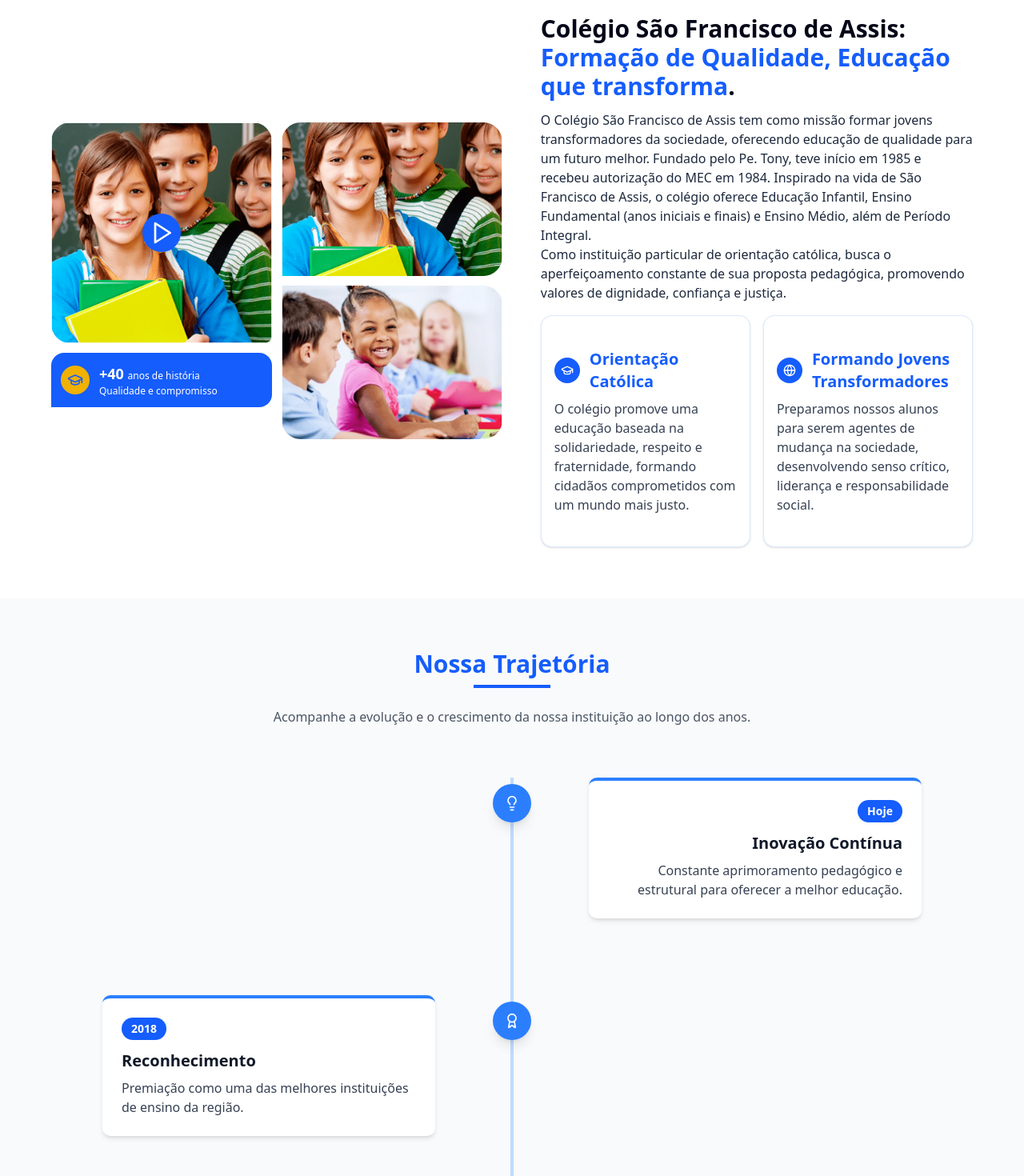
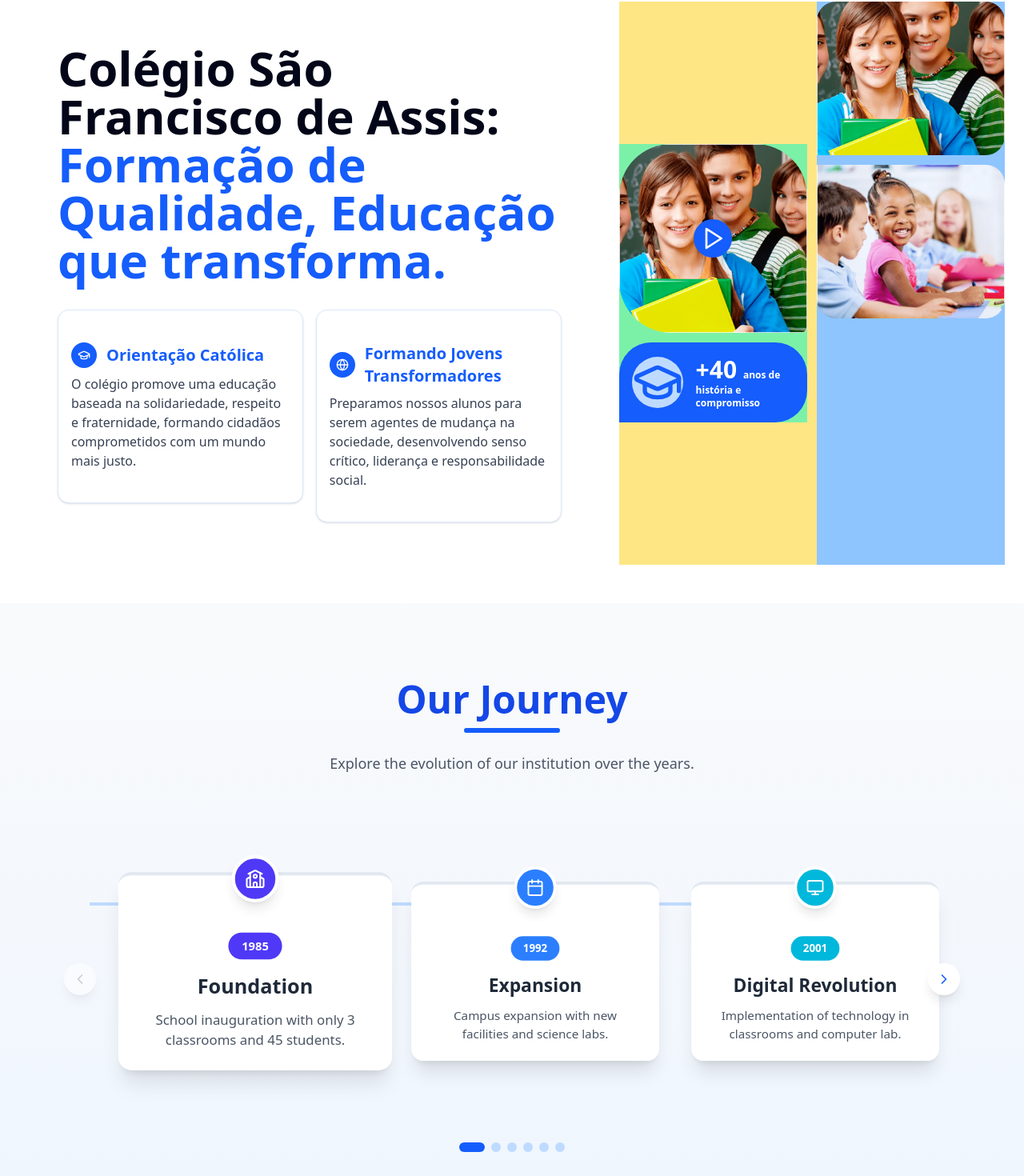
Before and after one commit to Colegio-Sao-Francisco-de-Assis-CSFA/CSFA-FRONTEND, a Next.js app in the folder csfa/: page / in a window 1280 px wide. Shown: the part 982-2452 px from the top of the page at 80% size. Built offline with nearby package versions, Linux system fonts and the light colour scheme.

Commit message:
feat: atualizando timeline

```diff
--- a/csfa/src/app/page.tsx
+++ b/csfa/src/app/page.tsx
@@ -71,7 +71,7 @@
           </section>
 
           {/* Sobre o Colégio */}
-          <section className="w-full max-w-7xl">
+          <section className="w-full max-w-7xl md:h-dvh">
             <SobreColegio/>
           </section>
 
--- a/csfa/src/components/view/SobreColegio.tsx
+++ b/csfa/src/components/view/SobreColegio.tsx
@@ -1,12 +1,12 @@
 "use client"
 
-import { useState, useRef } from "react"
-import Image from "next/image"
-import { motion } from "framer-motion"
-import { Button } from "@/components/ui/button"
-import { Card, CardContent } from "@/components/ui/card"
-import { Dialog, DialogContent, DialogTrigger } from "@/components/ui/dialog"
-import { GraduationCap, Globe, Play, Phone } from "lucide-react"
+import { useState, useRef } from "react";
+import Image from "next/image";
+import { motion } from "framer-motion";
+import { Button } from "@/components/ui/button";
+import { Card, CardContent } from "@/components/ui/card";
+import { Dialog, DialogContent, DialogTrigger } from "@/components/ui/dialog";
+import { GraduationCap, Globe, Play, Phone } from "lucide-react";
 
 export default function AboutSection() {
 
@@ -38,23 +38,22 @@
   }
 
   return (
-    <div className="w-full mx-auto p-6 md:p-12 lg:p-16">
-      <div className="w-full flex flex-col-reverse gap-6 lg:flex-row items-center justify-between">
+    <div className="w-full h-full flex flex-col-reverse gap-6 lg:flex-row-reverse items-center justify-between py-12 px-6">
 
         {/* Container Left - Media Section */}
-        <motion.div className="w-full lg:w-1/2 flex flex-col md:flex-row gap-3"
+        <motion.div className="w-full items-center justify-center gap-3 bg-amber-200 flex flex-col md:h-full md:flex-row lg:w-2/5"
           initial="hidden"
           whileInView="visible"
           viewport={{ once: true }}
           variants={containerVariants}
         >
           {/* InContainer Left - Video & Quote*/}
-          <div className="w-full md:w-1/2 flex flex-col gap-3">
+          <div className="w-full h-ful bg-green-300 max-w-64 md:w-1/2 flex flex-col items-end gap-3">
             {/* Video */}
-            <motion.div className="relative w-full aspect-square" variants={itemVariants}>
+            <motion.div className="relative w-full h-4/5 aspect-square" variants={itemVariants}>
               <Dialog>
                 <DialogTrigger asChild>
-                  <div className="relative w-full h-full rounded-tl-3xl rounded-tr-3xl rounded-bl-3xl overflow-hidden cursor-pointer group">
+                  <div className="relative w-full h-full rounded-tl-[65px] rounded-tr-[65px] rounded-bl-[65px] overflow-hidden cursor-pointer group">
                     <Image
                       src="/images/courses/finais.webp"
                       alt="Students learning together"
@@ -88,22 +87,23 @@
             </motion.div>
 
             {/* Quote */}
-            <motion.div className="w-full p-3 bg-blue-600 text-white rounded-tr-2xl rounded-tl-2xl rounded-br-2xl flex items-center gap-3"
+            <motion.div className="w-full h-1/5 p-4 bg-blue-600 text-white rounded-tr-[40px] rounded-tl-[40px] rounded-br-[40px] flex items-center justify-center gap-4"
               variants={itemVariants}
             >
-              <div className="bg-yellow-500 rounded-full p-2 flex-shrink-0">
-                <GraduationCap className="h-5 w-5 text-blue-600" />
+              <div className="bg-blue-200 rounded-full flex-shrink-0">
+                <GraduationCap className="h-16 w-16 text-blue-600" />
               </div>
 
-              <div className="text-xs font-light">
-                <p><span className="font-bold text-lg">+40 </span>anos de história</p>
-                <p>Qualidade e compromisso</p>
+              <div>
+                <p className="font-bold text-xs text-start"><span className="text-3xl">+40 </span>anos de <br/> história e compromisso</p>
+                {/* <p className="font-bold text-xs">Qualidade e compromisso</p> */}
               </div>
             </motion.div>
+
           </div>
 
           {/* InContainer Right - Photos */}
-          <motion.div className="w-full md:w-1/2 flex flex-col gap-3"
+          <motion.div className="w-full h-full bg-blue-300 max-w-64 md:w-1/2 flex flex-col items-end gap-3"
            variants={containerVariants}>
             {/* Image Top */}
             <motion.div
@@ -133,20 +133,21 @@
               />
             </motion.div>
           </motion.div>
+
         </motion.div>
 
         {/* Container Right - Text and Info */}
-        <motion.div className="w-full lg:w-1/2 lg:pl-6"
+        <motion.div className="w-full lg:w-3/5 flex flex-col gap-4 p-6 md:p-12"
           initial="hidden"
           whileInView="visible"
           viewport={{ once: true }}
           variants={containerVariants}
         >
           <div className="space-y-3">
-            <motion.h1 className="text-3xl font-bold" variants={itemVariants}>
-              Colégio São Francisco de Assis: <span className="text-blue-600">Formação de Qualidade, Educação que transforma</span>.
+            <motion.h1 className="text-3xl lg:text-6xl font-bold" variants={itemVariants}>
+              Colégio São Francisco de Assis: <span className="text-blue-600">Formação de Qualidade, Educação que transforma.</span>
             </motion.h1>
-            <motion.p className="text-slate-800 text-base" variants={itemVariants}>
+            {/* <motion.p className="text-slate-800 text-base" variants={itemVariants}>
               O Colégio São Francisco de Assis tem como missão formar jovens transformadores da sociedade,
               oferecendo educação de qualidade para um futuro melhor. Fundado pelo Pe. Tony, teve início
               em 1985 e recebeu autorização do MEC em 1984. Inspirado na vida de São Francisco de Assis, o
@@ -154,7 +155,7 @@
               além de Período Integral. <br />
               Como instituição particular de orientação católica, busca o aperfeiçoamento constante de sua
               proposta pedagógica, promovendo valores de dignidade, confiança e justiça.
-            </motion.p>
+            </motion.p> */}
           </div>
 
           {/* Service Cards */}
@@ -198,7 +199,6 @@
             </motion.div>
           </motion.div>
         </motion.div>
-      </div>
     </div>
   )
 }
--- a/csfa/src/components/view/TimeLine.tsx
+++ b/csfa/src/components/view/TimeLine.tsx
@@ -1,45 +1,48 @@
 'use client';
 
-import { motion} from "framer-motion"
-import React from "react";
+import { motion, useScroll, useTransform } from "framer-motion";
+import React, { useRef, useState, useEffect, useMemo } from "react";
+import { Calendar, School, Monitor, Award, Trophy, Lightbulb, ChevronLeft, ChevronRight } from "lucide-react";
 
-// Você pode importar ícones específicos conforme necessário
-import { Calendar, School, Monitor, Award, Trophy, Lightbulb } from "lucide-react";
-
+// Define strict types for our timeline events
 interface TimelineEvent {
   id: number;
   year: string;
   title: string;
   description: string;
   icon: React.ReactNode;
+  color: string;
 }
 
-const TimelineItem: React.FC<{ event: TimelineEvent; isEven: boolean }> = ({ event, isEven }) => {
+interface TimelineItemProps {
+  event: TimelineEvent;
+  index: number;
+  active: boolean;
+}
+
+const TimelineItem: React.FC<TimelineItemProps> = ({ event, index, active }) => {
   return (
     <motion.div
-      initial={{ opacity: 0, y: 30 }}
+      className={`min-w-[280px] md:min-w-[350px] flex-shrink-0 px-3 transition-all duration-300 ${active ? 'scale-105' : 'scale-95 opacity-80'}`}
+      initial={{ opacity: 0, y: 50 }}
       whileInView={{ opacity: 1, y: 0 }}
-      transition={{ duration: 0.5 }}
-      viewport={{ once: true, margin: "-100px" }}
-      className="relative pb-16 md:pb-24"
+      transition={{ duration: 0.7, delay: index * 0.1 }}
+      viewport={{ once: true, margin: "-50px" }}
     >
-      {/* Conector vertical (visível apenas em dispositivos móveis) */}
-      <div className="md:hidden absolute left-6 top-8 bottom-0 w-0.5 bg-blue-200"></div>
+      <div className={`bg-white p-6 rounded-2xl shadow-xl border-t-4 ${event.color} h-full transform transition-all duration-500`}>
+        {/* Circular icon marker */}
+        <div className={`w-14 h-14 rounded-full ${event.color} flex items-center justify-center text-white mb-5 shadow-lg mx-auto transform -translate-y-12 border-4 border-white`}>
+          <div className="text-white">
+            {event.icon}
+          </div>
+        </div>
 
-      {/* Marcador circular com ícone */}
-      <div className="absolute left-4 md:left-1/2 transform md:-translate-x-1/2 top-2 w-12 h-12 rounded-full bg-blue-500 flex items-center justify-center text-white z-10 shadow-lg">
-        <div className="text-white">
-          {event.icon}
-        </div>
-      </div>
-
-      <div className={`ml-24 md:ml-0 md:w-5/12 ${isEven ? 'md:ml-auto md:pr-16' : 'md:mr-auto md:pl-16'}`}>
-        <div className={`bg-white p-6 rounded-lg shadow-md border-t-4 border-blue-500 ${isEven ? 'md:text-right' : ''}`}>
-          <div className="inline-block px-3 py-1 mb-3 text-sm font-semibold text-white bg-blue-600 rounded-full">
+        <div className="text-center -mt-8">
+          <div className={`inline-block px-4 py-1.5 mb-4 text-sm font-bold text-white ${event.color} rounded-full`}>
             {event.year}
           </div>
-          <h3 className="text-xl font-bold text-gray-900 mb-2">{event.title}</h3>
-          <p className="text-gray-700">{event.description}</p>
+          <h3 className="text-2xl font-bold text-gray-800 mb-3">{event.title}</h3>
+          <p className="text-gray-600">{event.description}</p>
         </div>
       </div>
     </motion.div>
@@ -47,83 +50,371 @@
 };
 
 const Timeline: React.FC = () => {
-  const timelineData: TimelineEvent[] = [
+  const sectionRef = useRef<HTMLDivElement>(null);
+  const contentRef = useRef<HTMLDivElement>(null);
+  const [currentIndex, setCurrentIndex] = useState<number>(0);
+  const [isDragging, setIsDragging] = useState<boolean>(false);
+  const [startX, setStartX] = useState<number>(0);
+  const [scrollLeft, setScrollLeft] = useState<number>(0);
+  const [timelineInView, setTimelineInView] = useState<boolean>(false);
+  const [isMobile, setIsMobile] = useState<boolean>(false);
+  const [scrollProgress, setScrollProgress] = useState<number>(0);
+
+  // Define timeline data
+  const timelineData: TimelineEvent[] = useMemo(() => [
     {
       id: 1,
-      year: 'Hoje',
-      title: 'Inovação Contínua',
-      description: 'Constante aprimoramento pedagógico e estrutural para oferecer a melhor educação.',
-      icon: <Lightbulb size={20} />,
+      year: '1985',
+      title: 'Foundation',
+      description: 'School inauguration with only 3 classrooms and 45 students.',
+      icon: <School size={24} />,
+      color: 'bg-indigo-600',
     },
     {
       id: 2,
-      year: '2018',
-      title: 'Reconhecimento',
-      description: 'Premiação como uma das melhores instituições de ensino da região.',
-      icon: <Award size={20} />,
+      year: '1992',
+      title: 'Expansion',
+      description: 'Campus expansion with new facilities and science labs.',
+      icon: <Calendar size={24} />,
+      color: 'bg-blue-500',
     },
     {
       id: 3,
-      year: '2010',
-      title: 'Centro Esportivo',
-      description: 'Inauguração do complexo esportivo com quadras poliesportivas e piscina.',
-      icon: <Trophy size={20} />,
+      year: '2001',
+      title: 'Digital Revolution',
+      description: 'Implementation of technology in classrooms and computer lab.',
+      icon: <Monitor size={24} />,
+      color: 'bg-cyan-500',
     },
     {
       id: 4,
-      year: '2001',
-      title: 'Revolução Digital',
-      description: 'Implementação de tecnologia em salas de aula e laboratório de informática.',
-      icon: <Monitor size={20} />,
+      year: '2010',
+      title: 'Sports Center',
+      description: 'Inauguration of sports complex with courts and swimming pool.',
+      icon: <Trophy size={24} />,
+      color: 'bg-teal-500',
     },
     {
       id: 5,
-      year: '1992',
-      title: 'Expansão',
-      description: 'Ampliação do campus com novas instalações e laboratórios de ciências.',
-      icon: <Calendar size={20} />,
+      year: '2018',
+      title: 'Recognition',
+      description: 'Award as one of the best educational institutions in the region.',
+      icon: <Award size={24} />,
+      color: 'bg-emerald-500',
     },
     {
       id: 6,
-      year: '1985',
-      title: 'Fundação',
-      description: 'Inauguração do Colégio Educacional com apenas 3 salas de aula e 45 alunos.',
-      icon: <School size={20} />,
+      year: 'Today',
+      title: 'Continuous Innovation',
+      description: 'Constant pedagogical and structural improvement to offer the best education.',
+      icon: <Lightbulb size={24} />,
+      color: 'bg-green-500',
     },
+  ], []);
 
-  ];
+  // Check if on mobile device
+  useEffect(() => {
+    const checkMobile = (): void => {
+      setIsMobile(window.innerWidth < 768);
+    };
+
+    checkMobile();
+    window.addEventListener('resize', checkMobile);
+
+    return () => window.removeEventListener('resize', checkMobile);
+  }, []);
+
+  // Check when timeline section is visible
+  useEffect(() => {
+    if (!sectionRef.current) return;
+
+    const observer = new IntersectionObserver(
+      (entries) => {
+        const entry = entries[0];
+        setTimelineInView(entry.isIntersecting);
+      },
+      { threshold: 0.3 } // Triggers when 30% of section is visible
+    );
+
+    observer.observe(sectionRef.current);
+
+    return () => {
+      if (sectionRef.current) {
+        observer.unobserve(sectionRef.current);
+      }
+    };
+  }, []);
+
+  // Handle mouse down for drag scrolling
+  const handleMouseDown = (e: React.MouseEvent): void => {
+    if (!contentRef.current) return;
+
+    setIsDragging(true);
+    setStartX(e.pageX - contentRef.current.offsetLeft);
+    setScrollLeft(contentRef.current.scrollLeft);
+  };
+
+  // Handle touch start for mobile drag scrolling
+  const handleTouchStart = (e: React.TouchEvent): void => {
+    if (!contentRef.current) return;
+
+    setIsDragging(true);
+    setStartX(e.touches[0].pageX - contentRef.current.offsetLeft);
+    setScrollLeft(contentRef.current.scrollLeft);
+  };
+
+  // Handle mouse move for drag scrolling
+  const handleMouseMove = (e: React.MouseEvent): void => {
+    if (!isDragging || !contentRef.current) return;
+
+    e.preventDefault();
+    const x = e.pageX - contentRef.current.offsetLeft;
+    const walk = (x - startX) * 2; // Adjust scrolling speed
+    contentRef.current.scrollLeft = scrollLeft - walk;
+    updateCurrentIndex();
+  };
+
+  // Handle touch move for mobile drag scrolling
+  const handleTouchMove = (e: React.TouchEvent): void => {
+    if (!isDragging || !contentRef.current) return;
+
+    const x = e.touches[0].pageX - contentRef.current.offsetLeft;
+    const walk = (x - startX) * 2; // Adjust scrolling speed
+    contentRef.current.scrollLeft = scrollLeft - walk;
+    updateCurrentIndex();
+  };
+
+  // Handle mouse up/leave to stop dragging
+  const handleDragEnd = (): void => {
+    setIsDragging(false);
+  };
+
+  // Calculate current item index based on scroll position
+  const updateCurrentIndex = (): void => {
+    if (!contentRef.current) return;
+
+    const contentWidth = contentRef.current.scrollWidth;
+    const containerWidth = contentRef.current.clientWidth;
+    const maxScroll = contentWidth - containerWidth;
+
+    if (maxScroll <= 0) return;
+
+    setScrollProgress(contentRef.current.scrollLeft / maxScroll);
+
+    const itemWidth = isMobile ? 280 : 350;
+    const padding = isMobile ? 4 : 16;
+    const newIndex = Math.min(
+      Math.floor((contentRef.current.scrollLeft + (itemWidth + padding) / 2) / (itemWidth + padding)),
+      timelineData.length - 1
+    );
+
+    setCurrentIndex(newIndex);
+  };
+
+  // Handle wheel event specifically for horizontal scrolling
+  const handleWheel = (e: React.WheelEvent): void => {
+    if (!contentRef.current || !timelineInView) return;
+
+    e.preventDefault();
+
+    const contentWidth = contentRef.current.scrollWidth;
+    const containerWidth = contentRef.current.clientWidth;
+    const maxScroll = contentWidth - containerWidth;
+
+    if (maxScroll <= 0) return;
+
+    // Convert vertical scroll to horizontal
+    const newScrollLeft = contentRef.current.scrollLeft + e.deltaY;
+
+    contentRef.current.scrollTo({
+      left: Math.max(0, Math.min(newScrollLeft, maxScroll)),
+      behavior: 'smooth'
+    });
+
+    updateCurrentIndex();
+  };
+
+  // Scroll timeline to previous item
+  const scrollToPrev = (): void => {
+    if (currentIndex > 0 && contentRef.current) {
+      const itemWidth = isMobile ? 280 : 350;
+      const padding = isMobile ? 4 : 16;
+      const newIndex = currentIndex - 1;
+
+      contentRef.current.scrollTo({
+        left: newIndex * (itemWidth + padding),
+        behavior: 'smooth'
+      });
+
+      setCurrentIndex(newIndex);
+    }
+  };
+
+  // Scroll timeline to next item
+  const scrollToNext = (): void => {
+    if (currentIndex < timelineData.length - 1 && contentRef.current) {
+      const itemWidth = isMobile ? 280 : 350;
+      const padding = isMobile ? 4 : 16;
+      const newIndex = currentIndex + 1;
+
+      contentRef.current.scrollTo({
+        left: newIndex * (itemWidth + padding),
+        behavior: 'smooth'
+      });
+
+      setCurrentIndex(newIndex);
+    }
+  };
+
+  // Scroll to specific item when clicking on indicator
+  const scrollToItem = (index: number): void => {
+    if (contentRef.current) {
+      const itemWidth = isMobile ? 280 : 350;
+      const padding = isMobile ? 4 : 16;
+
+      contentRef.current.scrollTo({
+        left: index * (itemWidth + padding),
+        behavior: 'smooth'
+      });
+
+      setCurrentIndex(index);
+    }
+  };
+
+  // Regular scroll handling for the timeline container
+  const handleContentScroll = (): void => {
+    updateCurrentIndex();
+  };
+
+  // Framer Motion scroll animation for the header underline
+  const { scrollYProgress } = useScroll({
+    target: sectionRef,
+    offset: ["start end", "center center"]
+  });
+
+  const underlineWidth = useTransform(scrollYProgress, [0, 1], [0, 120]);
 
   return (
-    <section className="py-16 px-4 bg-gray-50">
-      <div className="max-w-6xl mx-auto">
+
+    <section
+      ref={sectionRef}
+      className="py-12 md:py-24 bg-gradient-to-b from-gray-50 to-blue-50"
+    >
+      <div className="max-w-6xl mx-auto px-4">
         <motion.div
           initial={{ opacity: 0, y: -20 }}
-          animate={{ opacity: 1, y: 0 }}
-          transition={{ duration: 0.5 }}
+          whileInView={{ opacity: 1, y: 0 }}
+          transition={{ duration: 0.7 }}
+          viewport={{ once: true }}
+          className="mb-16"
         >
-          <motion.h2
-            className="text-3xl font-bold text-blue-600 mb-6 text-center"
-          >
-            Nossa Trajetória
-            <span className="block w-24 h-1 bg-blue-600 mx-auto mt-2"></span>
-          </motion.h2>
-          <p className="text-center text-gray-600 mb-16 max-w-2xl mx-auto">
-            Acompanhe a evolução e o crescimento da nossa instituição ao longo dos anos.
+          <h2 className="text-4xl md:text-5xl font-bold text-blue-700 mb-6 text-center">
+            Our Journey
+            <motion.span
+              className="block h-1.5 bg-blue-600 mx-auto mt-3 rounded-full"
+              style={{ width: underlineWidth }}
+              transition={{ duration: 0.8, delay: 0.2 }}
+            ></motion.span>
+          </h2>
+          <p className="text-center text-gray-600 text-lg max-w-2xl mx-auto">
+            Explore the evolution of our institution over the years.
           </p>
         </motion.div>
 
+        {/* Container for horizontal timeline */}
         <div className="relative">
-          {/* Linha vertical central (apenas em desktop) */}
-          <div className="hidden md:block absolute left-1/2 top-0 transform -translate-x-1/2 w-1 h-full bg-blue-200"></div>
+          {/* Horizontal connection line */}
+          <div className="absolute left-8 right-8 h-1 bg-blue-200 top-24 z-0"></div>
 
-          {/* Itens da timeline */}
-          <div>
-            {timelineData.map((event, index) => (
-              <TimelineItem key={event.id} event={event} isEven={index % 2 === 0} />
+          {/* Desktop navigation buttons */}
+          {!isMobile && (
+            <>
+              <motion.button
+                whileHover={{ scale: 1.1 }}
+                whileTap={{ scale: 0.95 }}
+                onClick={scrollToPrev}
+                disabled={currentIndex === 0}
+                className={`absolute left-0 top-1/2 -translate-y-8 z-10 w-10 h-10 rounded-full bg-white shadow-lg flex items-center justify-center transition-all
+                  ${currentIndex === 0 ? 'opacity-50 cursor-not-allowed' : 'hover:bg-blue-50'}`}
+                aria-label="Previous item"
+              >
+                <ChevronLeft size={20} className={currentIndex === 0 ? 'text-gray-400' : 'text-blue-600'} />
+              </motion.button>
+
+              <motion.button
+                whileHover={{ scale: 1.1 }}
+                whileTap={{ scale: 0.95 }}
+                onClick={scrollToNext}
+                disabled={currentIndex === timelineData.length - 1}
+                className={`absolute right-0 top-1/2 -translate-y-8 z-10 w-10 h-10 rounded-full bg-white shadow-lg flex items-center justify-center transition-all
+                  ${currentIndex === timelineData.length - 1 ? 'opacity-50 cursor-not-allowed' : 'hover:bg-blue-50'}`}
+                aria-label="Next item"
+              >
+                <ChevronRight size={20} className={currentIndex === timelineData.length - 1 ? 'text-gray-400' : 'text-blue-600'} />
+              </motion.button>
+            </>
+          )}
+
+          {/* Container with overflow for items */}
+          <div
+            ref={contentRef}
+            className={`overflow-x-auto pb-12 pt-16 hide-scrollbar snap-x snap-mandatory ${isDragging ? 'cursor-grabbing' : 'cursor-grab'}`}
+            style={{ scrollbarWidth: 'none', msOverflowStyle: 'none' }}
+            onScroll={handleContentScroll}
+            onMouseDown={handleMouseDown}
+            onMouseLeave={handleDragEnd}
+            onMouseUp={handleDragEnd}
+            onMouseMove={handleMouseMove}
+            onTouchStart={handleTouchStart}
+            onTouchEnd={handleDragEnd}
+            onTouchMove={handleTouchMove}
+            onWheel={handleWheel}
+          >
+            {/* Items container */}
+            <div className="flex flex-row pl-4 pr-16 md:pl-16 md:pr-32">
+              {timelineData.map((event, index) => (
+                <div key={event.id} className="snap-center">
+                  <TimelineItem
+                    event={event}
+                    index={index}
+                    active={index === currentIndex}
+                  />
+                </div>
+              ))}
+            </div>
+          </div>
+
+          {/* Position indicators */}
+          <div className="flex justify-center mt-6 space-x-2">
+            {timelineData.map((_, index) => (
+              <motion.button
+                key={index}
+                onClick={() => scrollToItem(index)}
+                className={`w-3 h-3 rounded-full transition-all ${
+                  index === currentIndex
+                    ? 'bg-blue-600 w-8'
+                    : 'bg-blue-200 hover:bg-blue-300'
+                }`}
+                whileHover={{ scale: 1.2 }}
+                whileTap={{ scale: 0.9 }}
+                aria-label={`Go to event ${index + 1}`}
+              />
             ))}
           </div>
         </div>
+
       </div>
+
+      {/* Style to hide scrollbar */}
+      <style jsx global>{`
+        .hide-scrollbar::-webkit-scrollbar {
+          display: none;
+        }
+        .hide-scrollbar {
+          -ms-overflow-style: none;
+          scrollbar-width: none;
+        }
+      `}</style>
     </section>
   );
 };
```
